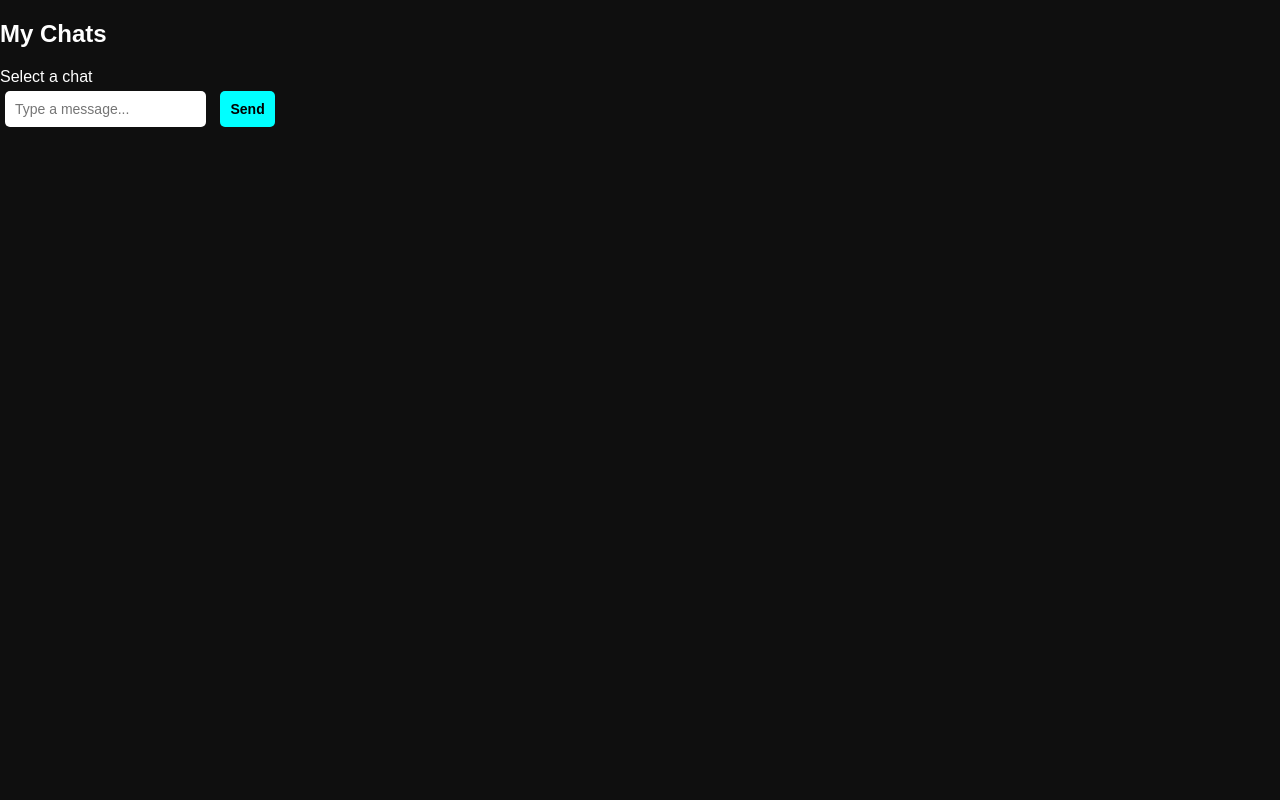
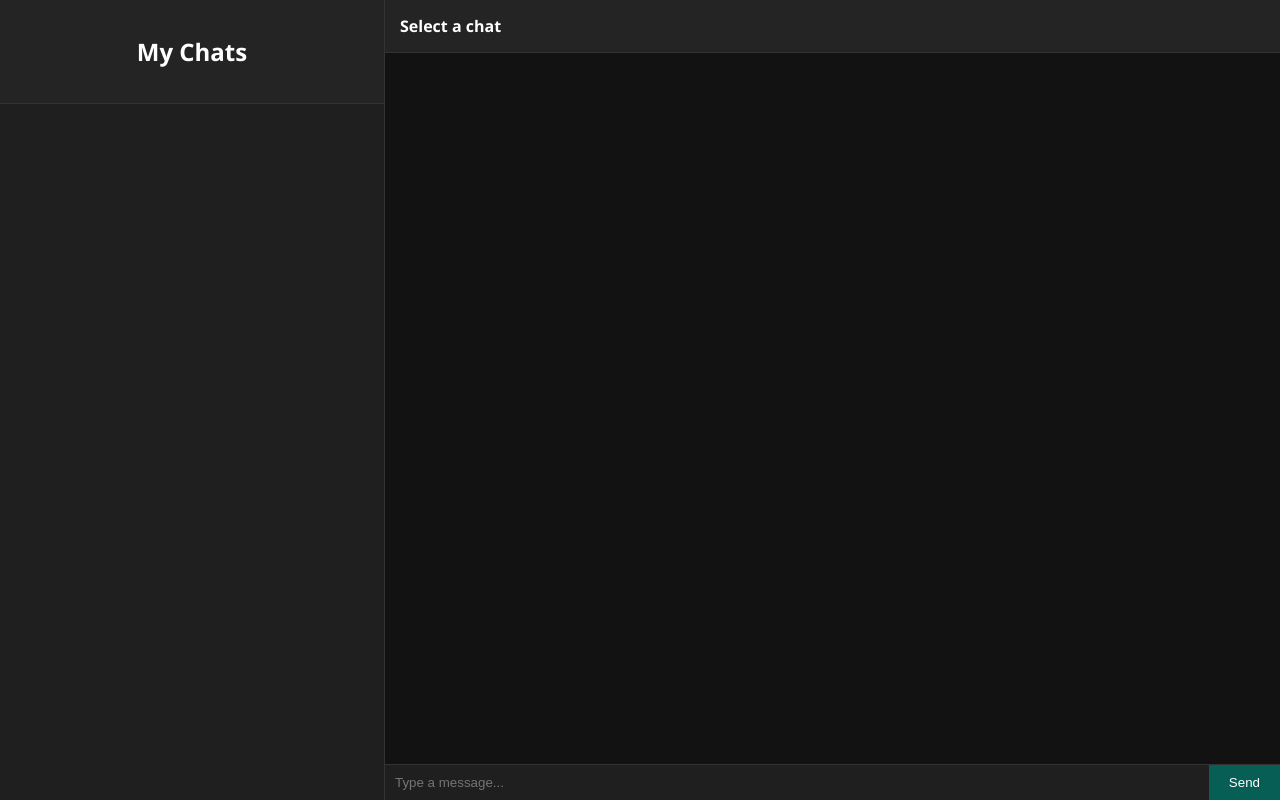
Before and after one commit to Glenn254/Whatsappweb, a plain HTML site: page index.html in a window 1280 px wide. Drawn offline with Linux system fonts and the light colour scheme.

Commit message:
Update style.css

```diff
--- a/style.css
+++ b/style.css
@@ -1,77 +1,106 @@
-/* General page styling */
 body {
-  font-family: Arial, sans-serif;
-  background: #0f0f0f;
-  color: #fff;
   margin: 0;
-  padding: 0;
+  font-family: 'Segoe UI', sans-serif;
+  background-color: #121212;
+  color: white;
 }
 
-/* Header section */
-header {
-  background: #111;
-  text-align: center;
-  padding: 15px 0;
-  border-bottom: 2px solid #0ff;
+.app {
+  display: flex;
+  height: 100vh;
 }
 
-h1 {
-  color: #0ff;
-  margin: 0;
+.sidebar {
+  width: 30%;
+  background-color: #1f1f1f;
+  border-right: 1px solid #333;
+  display: flex;
+  flex-direction: column;
 }
 
-/* Dashboard summary cards */
-.dashboard {
-  display: flex;
-  justify-content: space-around;
-  margin: 20px;
+.header {
+  padding: 15px;
+  background-color: #242424;
+  text-align: center;
+  font-weight: bold;
+  border-bottom: 1px solid #333;
 }
 
-.card {
-  background: #1b1b1b;
-  padding: 20px;
-  border-radius: 10px;
-  text-align: center;
-  width: 30%;
+.chat-list {
+  flex-grow: 1;
+  overflow-y: auto;
 }
 
-.card h3 {
-  color: #0ff;
+.chat-item {
+  padding: 15px;
+  border-bottom: 1px solid #2a2a2a;
+  cursor: pointer;
+  transition: 0.2s;
 }
 
-/* New order form and orders table */
-.new-order,
-.orders-list {
-  background: #1b1b1b;
-  margin: 20px;
-  padding: 20px;
-  border-radius: 10px;
+.chat-item:hover {
+  background-color: #2a2a2a;
 }
 
-input, select, button {
-  padding: 10px;
-  margin: 5px;
-  border: none;
-  border-radius: 5px;
-  font-size: 14px;
-}
-
-button {
-  background: #0ff;
-  color: #000;
-  cursor: pointer;
+.chat-item.unread {
   font-weight: bold;
 }
 
-/* Table styling */
-table {
-  width: 100%;
-  border-collapse: collapse;
-  margin-top: 10px;
+.chat-window {
+  flex-grow: 1;
+  display: flex;
+  flex-direction: column;
 }
 
-th, td {
+.chat-header {
+  padding: 15px;
+  background-color: #242424;
+  border-bottom: 1px solid #333;
+  font-weight: bold;
+}
+
+.messages {
+  flex-grow: 1;
+  padding: 15px;
+  overflow-y: auto;
+}
+
+.message {
+  background-color: #333;
   padding: 10px;
-  border-bottom: 1px solid #333;
-  text-align: left;
+  border-radius: 10px;
+  margin-bottom: 10px;
+  max-width: 70%;
 }
+
+.message.sent {
+  background-color: #005c4b;
+  align-self: flex-end;
+}
+
+.chat-input {
+  display: flex;
+  border-top: 1px solid #333;
+  background-color: #1f1f1f;
+}
+
+.chat-input input {
+  flex-grow: 1;
+  padding: 10px;
+  border: none;
+  background: none;
+  color: white;
+  outline: none;
+}
+
+.chat-input button {
+  padding: 10px 20px;
+  background-color: #075e54;
+  border: none;
+  color: white;
+  cursor: pointer;
+}
+
+.chat-input button:hover {
+  background-color: #128c7e;
+}
```
